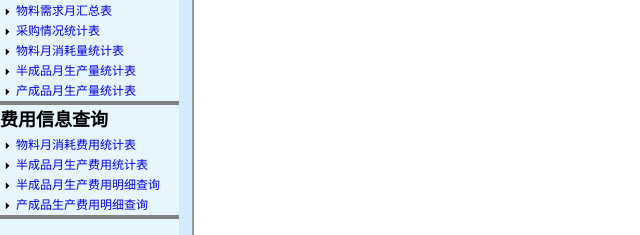
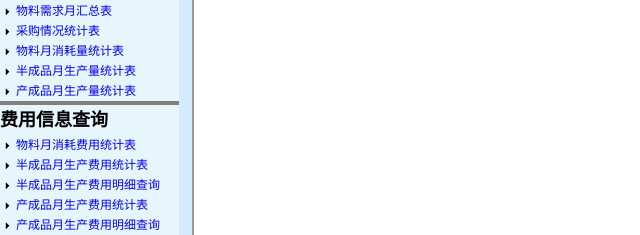
Before and after one commit to HDFWebsite/Hydraulic-Machinery-Production-Information-Management-System, a Flask app: template prosystem/templates/other/index.html in a window 1280 px wide. Shown: the part 565-800 px from the top of the page, without its empty margins (0-640 px from the left). Run offline with Flask 2, Linux system fonts and the light colour scheme; the template is opened without the code that fills it, so the values that code supplies are empty; parts of the project's set-up code (start-up, migrations or seed data) failed here and were passed over.

Commit message:
更改主页

```diff
--- a/prosystem/templates/other/index.html
+++ b/prosystem/templates/other/index.html
@@ -108,7 +108,9 @@
                         <li><img src='../../static/images/arrow.gif'>&nbsp;
                             <a href="/sixthere" target="myframe">半成品月生产费用明细查询</a></li>
                         <li><img src='../../static/images/arrow.gif'>&nbsp;
-                            <a href="/sixfour" target="myframe">产成品生产费用明细查询</a></li>
+                            <a href="/sixfour" target="myframe">产成品月生产费用统计表</a></li>
+                        <li><img src='../../static/images/arrow.gif'>&nbsp;
+                            <a href="/sixfive" target="myframe">产成品月生产费用明细查询</a></li>
                     </ul>
                 </div>
             </div>
```
